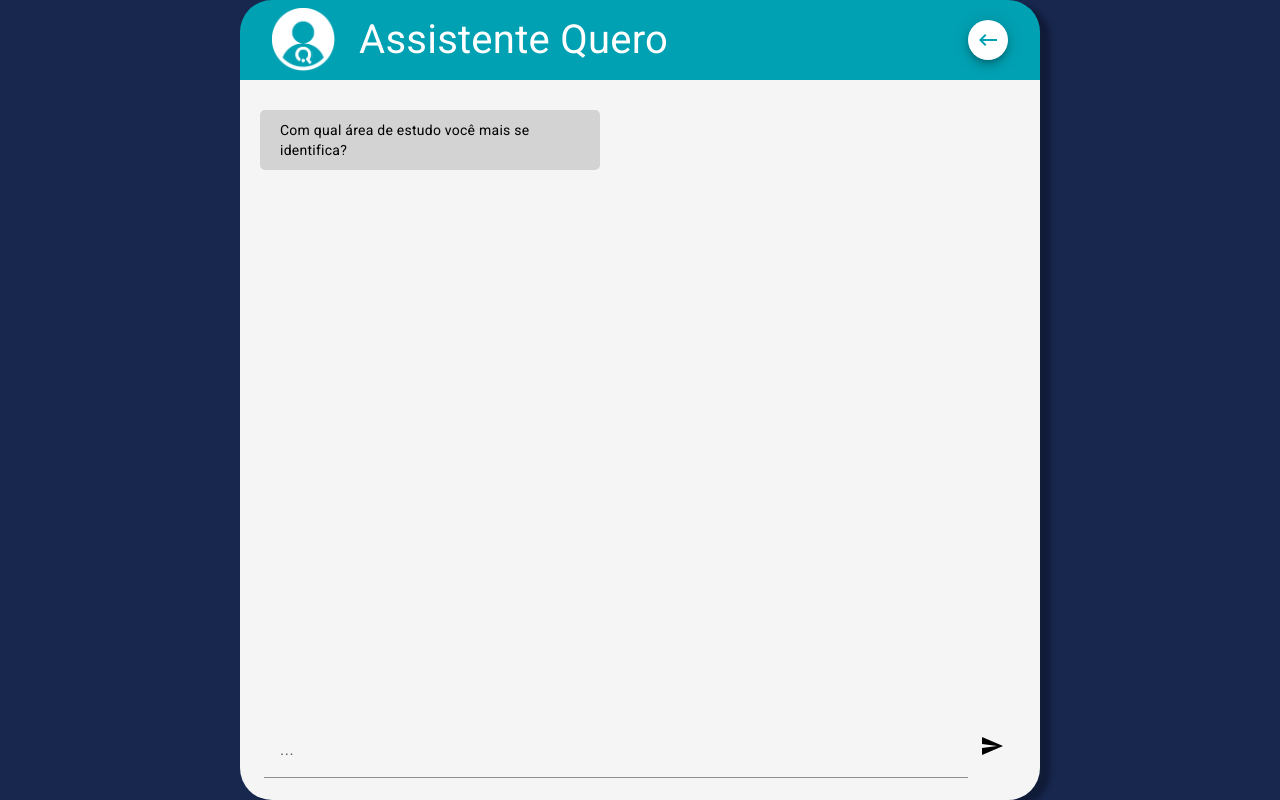
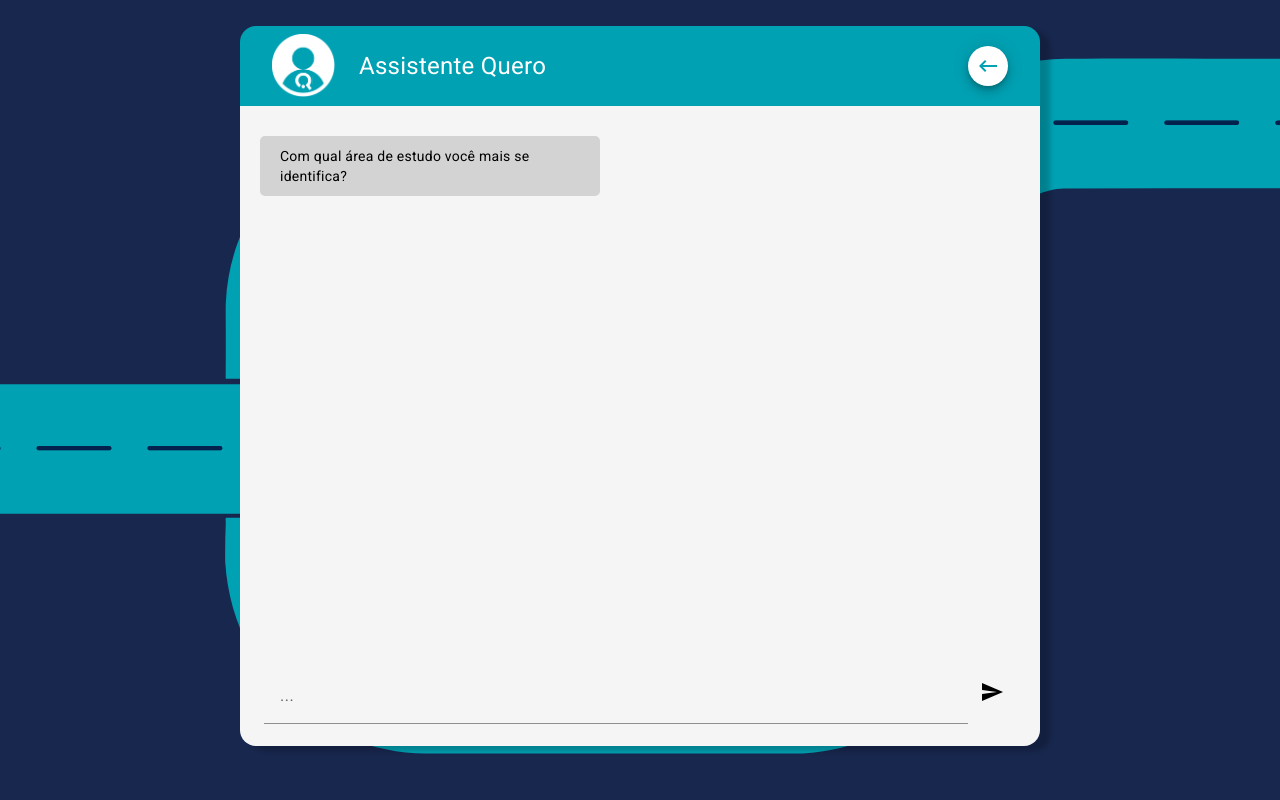
Before and after one commit to ChristianSF/u_ifespers, an Angular app in the folder quero_futuro/: page /chat in a window 1280 px wide. Built offline with nearby package versions, Linux system fonts and the light colour scheme.

Commit message:
melhorias visuais, bg do chat

```diff
--- a/quero_futuro/src/app/features/chat/chat.component.scss
+++ b/quero_futuro/src/app/features/chat/chat.component.scss
@@ -4,7 +4,7 @@
   width: 100%;
   position: absolute;
 
-  // background-image:url(../../../assets/caminho-bg.svg);
+  background-image:url(../../../assets/caminho-bg-90dg.svg);
   background-repeat: no-repeat;
   background-size: cover;
   background-position-x: center;
@@ -29,7 +29,8 @@
     }
 
     &--title {
-      font-size: 5vh;
+      font-size: 3vh;
+      line-height: 3vh;
       color: white;
       margin-top: auto;
       margin-bottom: auto;
@@ -52,14 +53,14 @@
     flex-direction: column;
     justify-content: center;
     width: 100%;
-    margin: 0 auto;
+    margin: 2% auto;
     flex: 8;
-    height: 100%;
+    height: 90%;
     // padding: 20px;
     // box-sizing: border-box;
-    box-shadow: 10px 5px 5px #101b38;
+    box-shadow: 10px 5px 5px rgb(0 0 0 / 0.2);
     max-width: 800px;
-    border-radius: 2rem;
+    border-radius: 1rem;
     overflow: hidden;
   }
 
```
Also changed, not shown: quero_futuro/src/assets/caminho-bg-90dg.svg (added).
